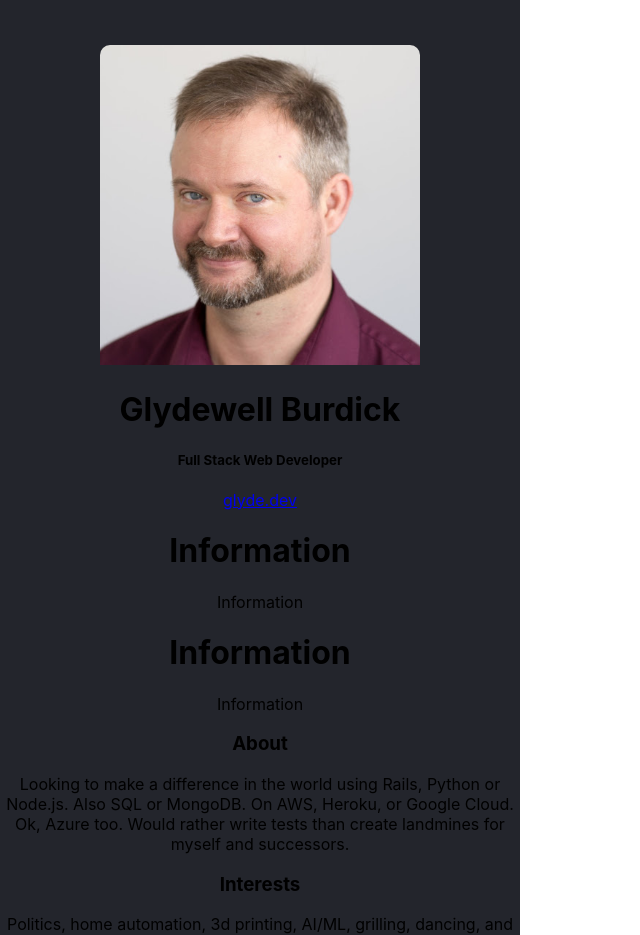
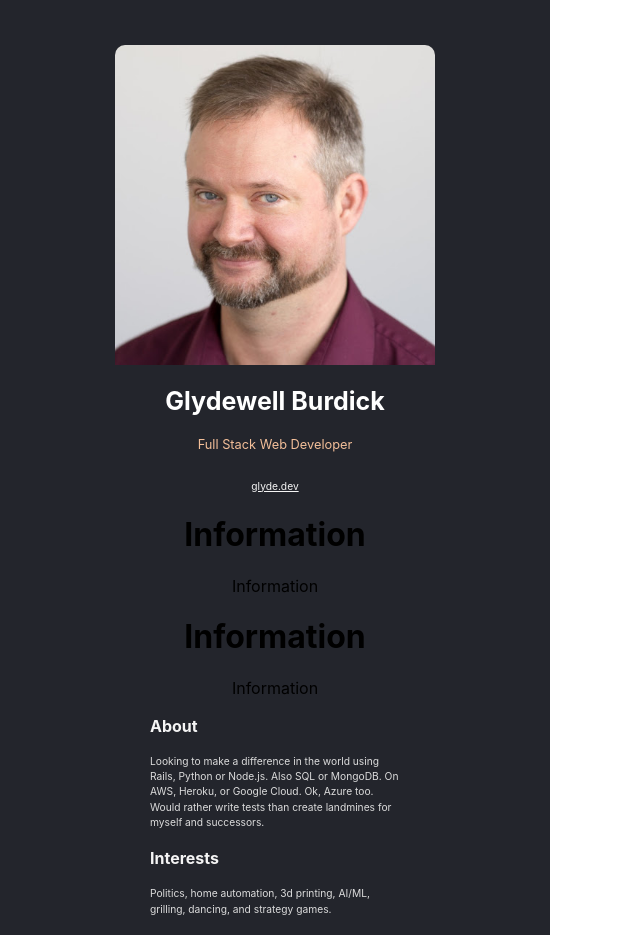
Before and after one commit to glydeb/glyde-dev-react, a React (Create React App) app: page / in a window 1280 px wide. Shown: the top 935 px of the page, without its empty margins (0-640 px from the left). Built offline with nearby package versions, Linux system fonts and the light colour scheme.

Commit message:
Style dev-info container

```diff
--- a/src/App.css
+++ b/src/App.css
@@ -1,6 +1,6 @@
 .App {
   text-align: center;
-  max-width: 520px;
+  max-width: 550px;
   background: #23252C;
 }
 
@@ -18,3 +18,51 @@ img.photo {
 .App-link {
   color: #61dafb;
 }
+
+div.information {
+  font-family: 'Inter', sans-serif;
+}
+
+h1.dev-name {
+  font-weight: 700;
+  font-size: 25px;
+  line-height: 30px;
+  text-align: center;
+  color: #fff;
+}
+
+h5.dev-title {
+  font-weight: 400;
+  font-size: 12.8px;
+  line-height: 15px;
+  text-align: center;
+
+  color: #F3BF99;
+}
+
+a.dev-link {
+  font-weight: 400;
+  font-size: 10.24px;
+  line-height: 150%;
+  text-align: center;
+  color: #F5F5F5;
+}
+
+div.dev-info {
+  text-align: left;
+  margin: 10px 150px 10px 150px;
+}
+
+h3.dev-info-heading {
+  font-weight: 700;
+  font-size: 16px;
+  line-height: 150%; /* 24px */
+  color: #F5F5F5;
+}
+
+p.dev-info-text {
+  font-weight: 400;
+  font-size: 10.24px;
+  line-height: 150%;
+  color: #DCDCDC;
+}
```
